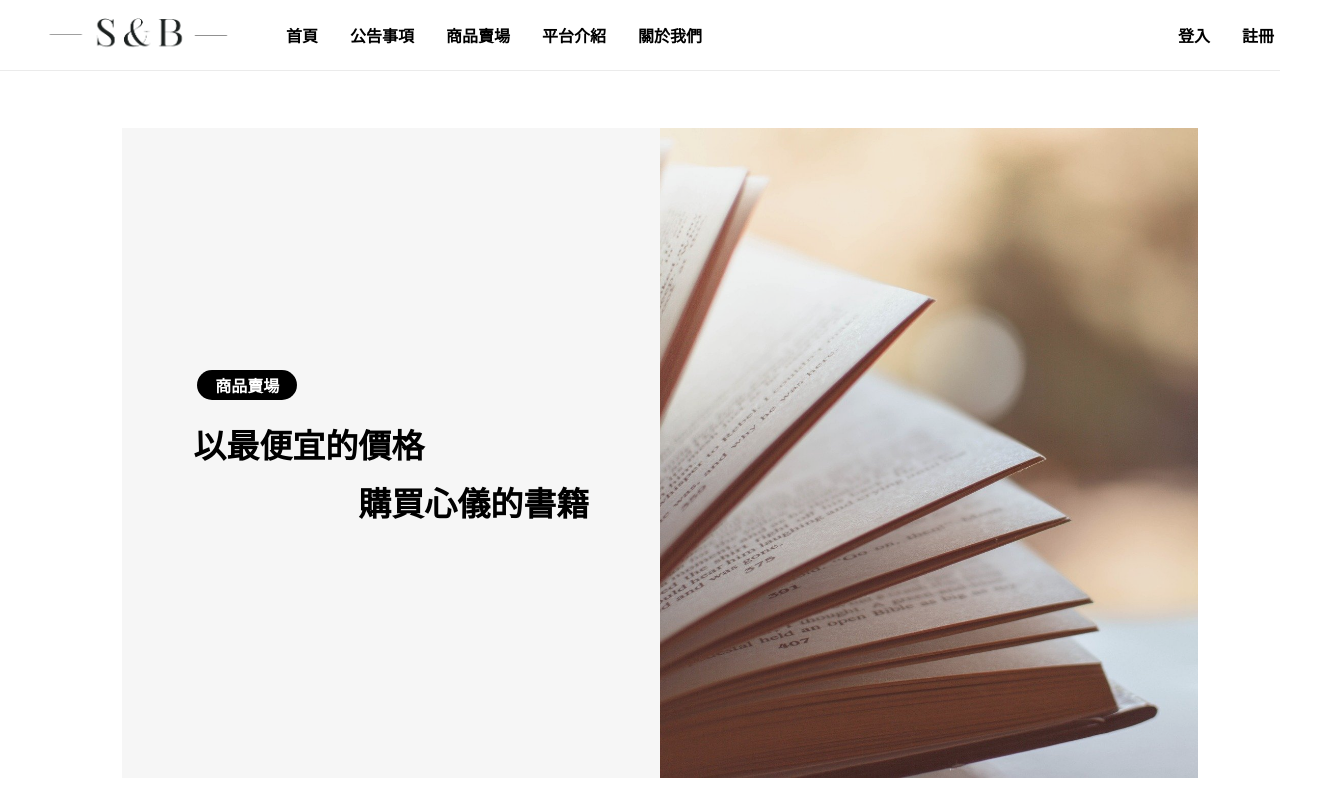
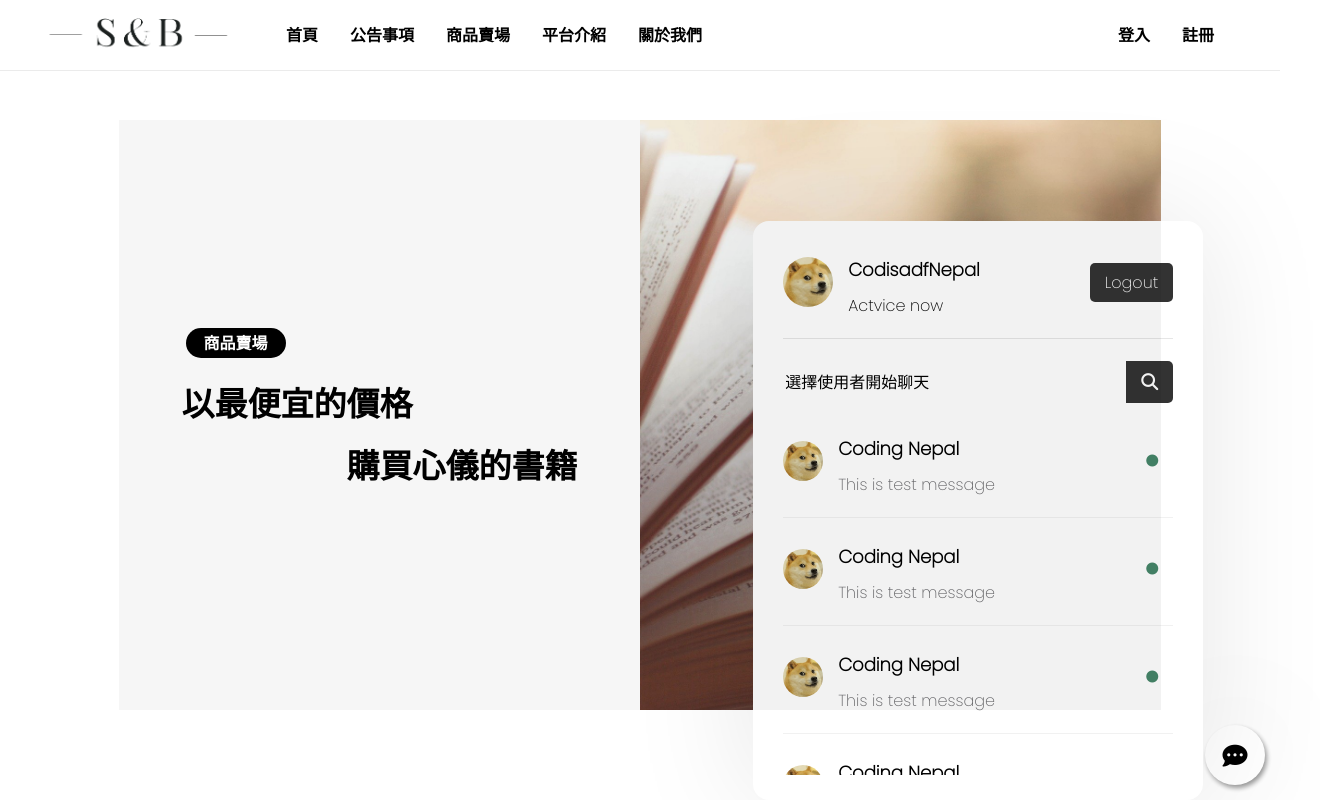
Before and after one commit to linskybing/bookstore, a plain HTML site: page view/index.html in a window 1280 px wide. Shown: the whole page, 1320 px wide, since content can reach past the window. Drawn offline with Linux system fonts and the light colour scheme.

Commit message:
聊天室

```diff
--- a/css/header.css
+++ b/css/header.css
@@ -4,7 +4,7 @@
     font-family: "Helvetica", "Arial", "LiHei Pro", "黑體-繁", "微軟正黑體", sans-serif;
 }
 
-header {
+body>header {
     position: fixed;
     top: 0;
     background-color: white;
--- a/css/style.css
+++ b/css/style.css
@@ -8,12 +8,11 @@
     font-family: 'Poppins', sans-serif;
 }
 
-body {
-    display: flex;
-    align-items: center;
-    justify-content: center;
-    min-height: 100vh;
-    background: #f7f7f7;
+.chatitem {
+    position: fixed;
+    width: 100vh;
+    height: 100vh;
+    z-index: 1;
 }
 
 .wrapper {
@@ -70,12 +69,12 @@ body {
     border-radius: 50%;
 }
 
-:is(.users, .users-list) .content {
+:is(.users, .users-list) .chat-content {
     display: flex;
     align-items: center;
 }
 
-.users header .content img {
+.users header .chat-content img {
     height: 50px;
     width: 50px;
 }
@@ -159,7 +158,12 @@ body {
 }
 
 :is(.users-list, .chat-box)::-webkit-scrollbar {
-    width: 0px;
+    width: 10px;
+}
+
+:is(.users-list, .chat-box)::-webkit-scrollbar-thumb {
+    border-radius: 20px;
+    background: #e2e2e2;
 }
 
 .users-list a {
@@ -174,12 +178,12 @@ body {
     margin-bottom: 0px;
 }
 
-.users-list a .content img {
+.users-list a .chat-content img {
     height: 40px;
     width: 40px;
 }
 
-.users-list a .content p {
+.users-list a .chat-content p {
     color: #67676a;
 }
 
--- a/js/header.js
+++ b/js/header.js
@@ -67,3 +67,86 @@ if (token != "") {
         Logout();
     })
 }
+
+let chatitem = document.createElement('div')
+chatitem.classList.add('chatitem');
+chatitem.innerHTML = `
+<div class="chaticon">
+<i class="fa-solid fa-comment-dots"></i>
+</div>
+<div class="wrapper">
+<section class="users">
+    <header>
+        <div class="chat-content">
+            <img src="image.png" alt="">
+            <div class="details">
+                <span>CodisadfNepal</span>
+                <p>Actvice now</p>
+            </div>
+        </div>
+        <a href="#" class="logout">Logout</a>
+    </header>
+    <div class="search">
+        <span class="text">選擇使用者開始聊天</span>
+        <input type="text" placeholder="搜尋使用者">
+        <button>
+            <i class="fas fa-search"></i>
+        </button>
+    </div>
+    <div class="users-list">
+        <a href="#">
+            <div class="chat-content">
+                <img src="image.png" alt="">
+                <div class="details">
+                    <span>Coding Nepal</span>
+                    <p>This is test message</p>
+                </div>
+            </div>
+            <div class="status-dot"><i class="fas fa-circle"></i></div>
+        </a>
+        <a href="#">
+            <div class="chat-content">
+                <img src="image.png" alt="">
+                <div class="details">
+                    <span>Coding Nepal</span>
+                    <p>This is test message</p>
+                </div>
+            </div>
+            <div class="status-dot"><i class="fas fa-circle"></i></div>
+        </a>
+        <a href="#">
+            <div class="chat-content">
+                <img src="image.png" alt="">
+                <div class="details">
+                    <span>Coding Nepal</span>
+                    <p>This is test message</p>
+                </div>
+            </div>
+            <div class="status-dot"><i class="fas fa-circle"></i></div>
+        </a>
+        <a href="#">
+            <div class="chat-content">
+                <img src="image.png" alt="">
+                <div class="details">
+                    <span>Coding Nepal</span>
+                    <p>This is test message</p>
+                </div>
+            </div>
+            <div class="status-dot"><i class="fas fa-circle"></i></div>
+        </a>
+        <a href="#">
+            <div class="chat-content">
+                <img src="image.png" alt="">
+                <div class="details">
+                    <span>Coding Nepal</span>
+                    <p>This is test message</p>
+                </div>
+            </div>
+            <div class="status-dot"><i class="fas fa-circle"></i></div>
+        </a>
+    </div>
+</section>
+</div>
+`
+
+document.querySelector('body').appendChild(chatitem);
--- a/view/index.html
+++ b/view/index.html
@@ -5,19 +5,12 @@
     <meta charset="utf-8">
     <link href="../css/header.css" rel="stylesheet" />
     <link href="../css/index.css" rel="stylesheet" />
+    <link rel="stylesheet" href="../css/style.css">
+    <link rel="stylesheet" href="https://cdnjs.cloudflare.com/ajax/libs/font-awesome/6.1.1/css/all.min.css">
 </head>
 
 
 <body>
-    <div class="loadmask">
-        </a>
-    </div>
-    <div class="load">
-        <hr />
-        <hr />
-        <hr />
-        <hr />
-    </div>
     <header>
     </header>
     <div class="background">
@@ -42,5 +35,6 @@
 </body>
 <script src="../js/api/user.js"></script>
 <script src="../js/header.js"></script>
+<script src="../js/chatusers.js"></script>
 
 </html>
```
Also changed, not shown: view/userslist.html (+10 -10 lines).
